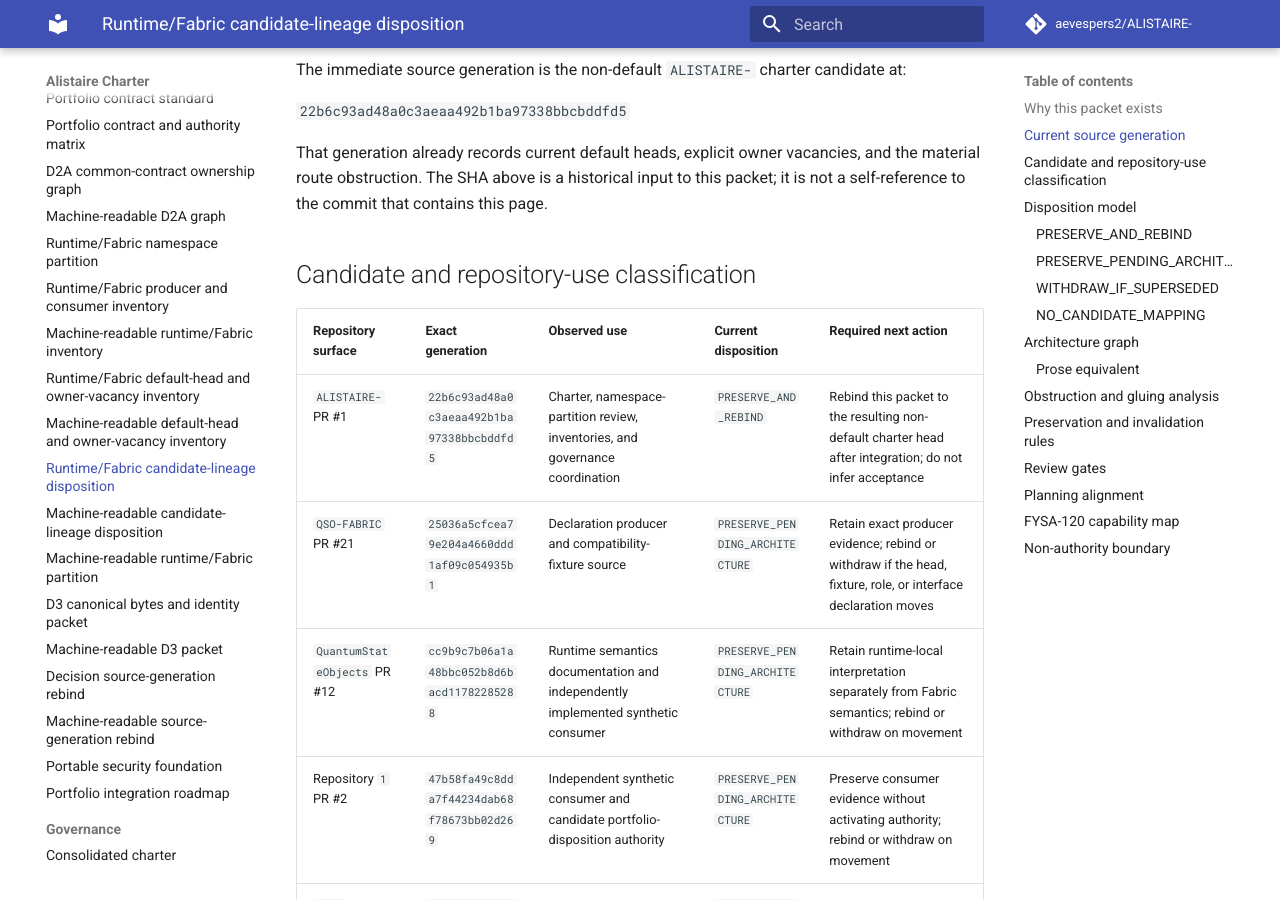
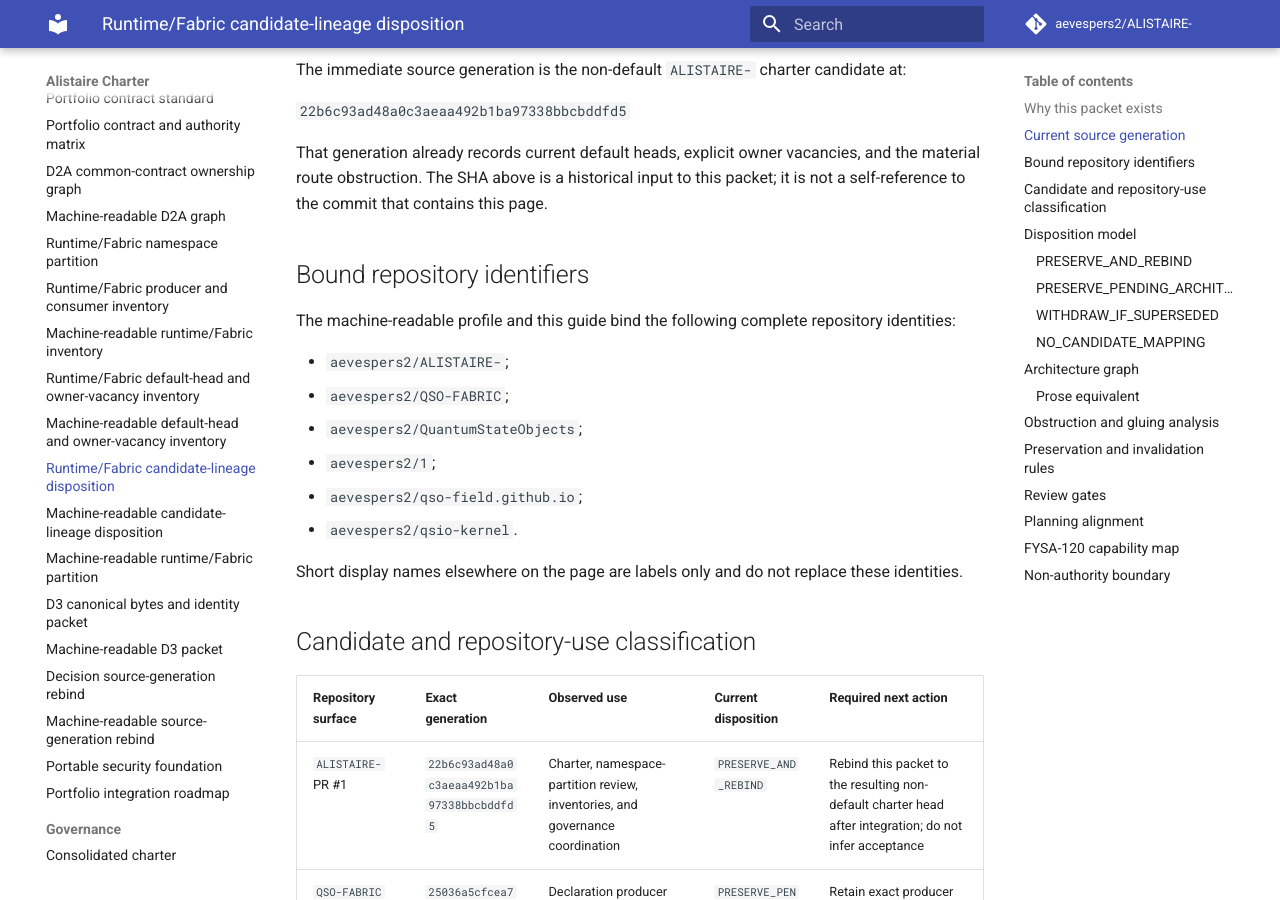
Before and after one commit to aevespers2/ALISTAIRE-, an MkDocs documentation site: the page built from docs/runtime-fabric-lineage-disposition.md, in a window 1280 px wide and 900 px high, scrolled down 852 px. Built offline with MkDocs 1.6.1 and Material for MkDocs 9.7.7, drawn with Linux system fonts in a browser that asks for light colours; comment, search, counter and statistics services are not loaded.

Commit message:
docs: bind full repository identifiers in lineage guide

```diff
--- a/docs/runtime-fabric-lineage-disposition.md
+++ b/docs/runtime-fabric-lineage-disposition.md
@@ -27,6 +27,19 @@ The immediate source generation is the non-default `ALISTAIRE-` charter candidat
 `22b6c93ad48a0c3aeaa492b1ba97338bbcbddfd5`
 
 That generation already records current default heads, explicit owner vacancies, and the material route obstruction. The SHA above is a historical input to this packet; it is not a self-reference to the commit that contains this page.
+
+## Bound repository identifiers
+
+The machine-readable profile and this guide bind the following complete repository identities:
+
+- `aevespers2/ALISTAIRE-`;
+- `aevespers2/QSO-FABRIC`;
+- `aevespers2/QuantumStateObjects`;
+- `aevespers2/1`;
+- `aevespers2/qso-field.github.io`;
+- `aevespers2/qsio-kernel`.
+
+Short display names elsewhere on the page are labels only and do not replace these identities.
 
 ## Candidate and repository-use classification
 
```
